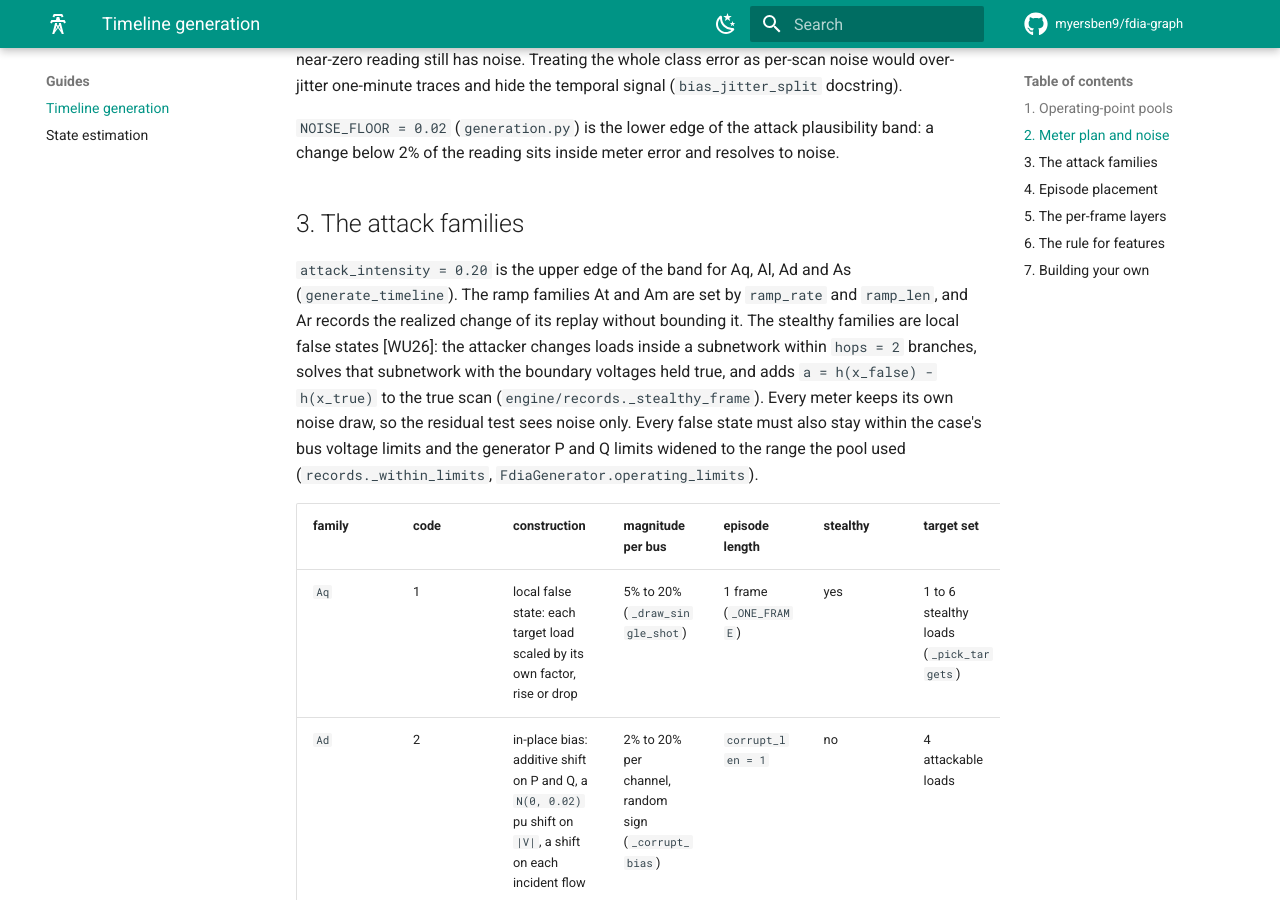
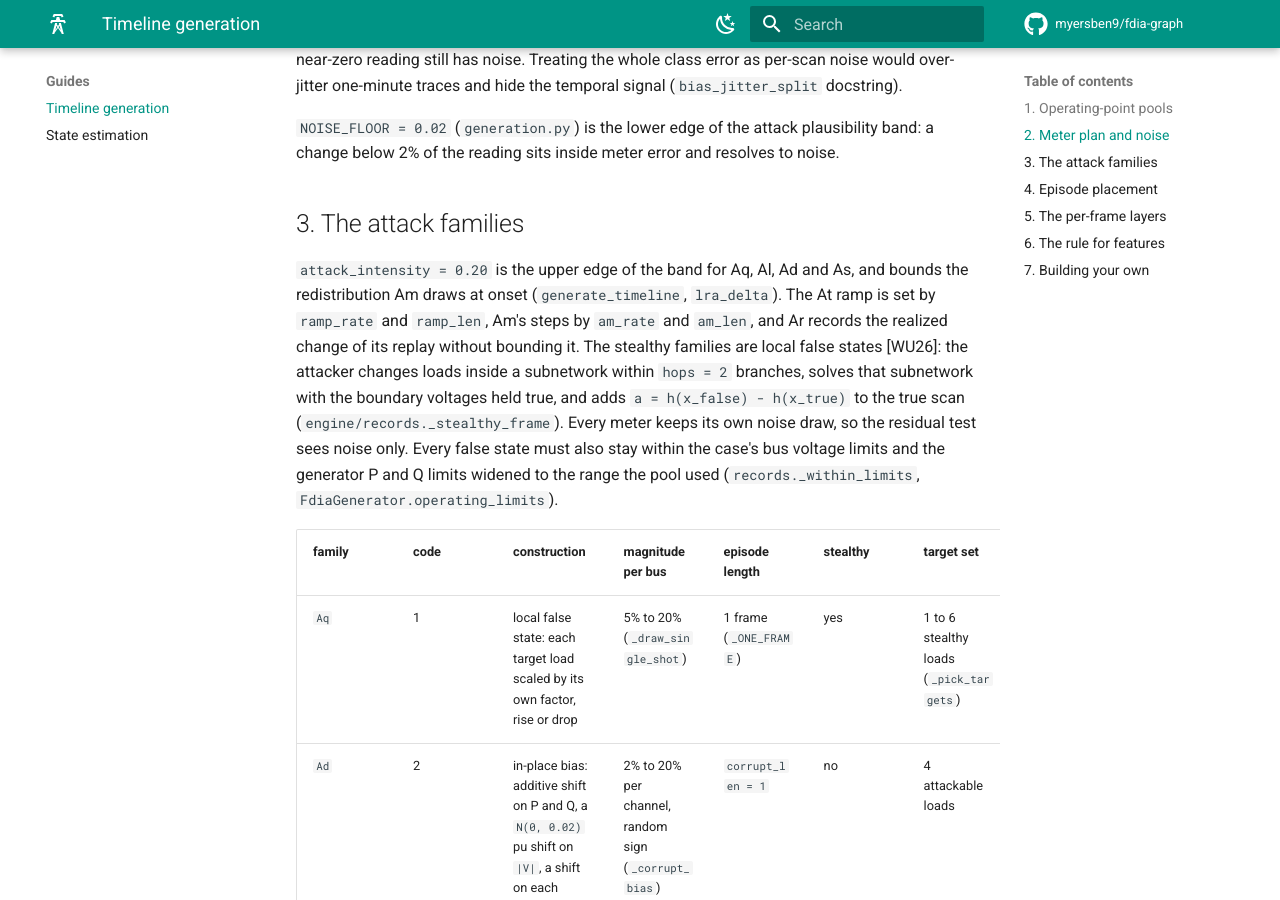
Before and after one commit to myersben9/fdia-graph, an MkDocs documentation site: the page built from docs/guides/generation.md, in a window 1280 px wide and 900 px high, scrolled down 2949 px. Built offline with MkDocs 1.6.1 and Material for MkDocs 9.7.7, drawn with Linux system fonts in a browser that asks for light colours; comment, search, counter and statistics services are not loaded; the version menu is left out; some of the changed text lies outside the part shown.

Commit message:
Docs: Am's knobs and bound, and what SEBase.score reads

```diff
--- a/docs/guides/generation.md
+++ b/docs/guides/generation.md
@@ -80,7 +80,7 @@ below 2% of the reading sits inside meter error and resolves to noise.
 
 ## 3. The attack families
 
-`attack_intensity = 0.20` is the upper edge of the band for Aq, Al, Ad and As (`generate_timeline`). The ramp families At and Am are set by `ramp_rate` and `ramp_len`, and Ar records the realized change of its replay without bounding it.
+`attack_intensity = 0.20` is the upper edge of the band for Aq, Al, Ad and As, and bounds the redistribution Am draws at onset (`generate_timeline`, `lra_delta`). The At ramp is set by `ramp_rate` and `ramp_len`, Am's steps by `am_rate` and `am_len`, and Ar records the realized change of its replay without bounding it.
 The stealthy families are local false states [WU26]: the attacker changes loads inside a subnetwork
 within `hops = 2` branches, solves that subnetwork with the boundary voltages held true, and adds
 `a = h(x_false) - h(x_true)` to the true scan (`engine/records._stealthy_frame`). Every meter keeps
@@ -173,7 +173,7 @@ At test time a feature may use only measurements and quantities derived from the
 |---|---|---|
 | `SEBase.estimate` | `node_x`, `edge_x` | measurements |
 | `SEBase.fit` | `node_x`, `edge_x`, `family`, `clean` | fitting: meter sigmas, benign mean state, `theta_ref` |
-| `SEBase.score` | `family`, `clean` | evaluation |
+| `SEBase.score` | `node_x`, `edge_x` (through `estimate`), then `family`, `clean` | the estimate from measurements, then evaluation against the truth |
 | `JacobianFeatures`, `JacobianWeighting` | `node_x`, `edge_x`, `prev_node_x`, `prev_edge_x`, `prev_timestep` | measurements |
 | `GatedPrior(gate="oracle")` | `y` | evaluation ceiling only |
 | `SwingThreshold`, `DeltaThreshold` | `swing`, `temporal_delta` | measurements |
```
